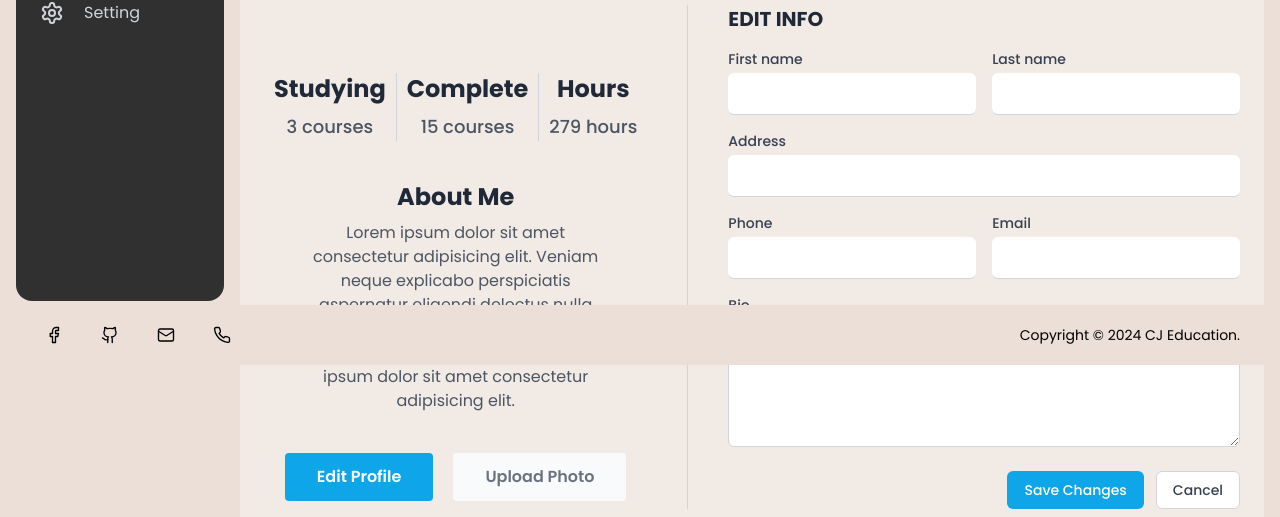
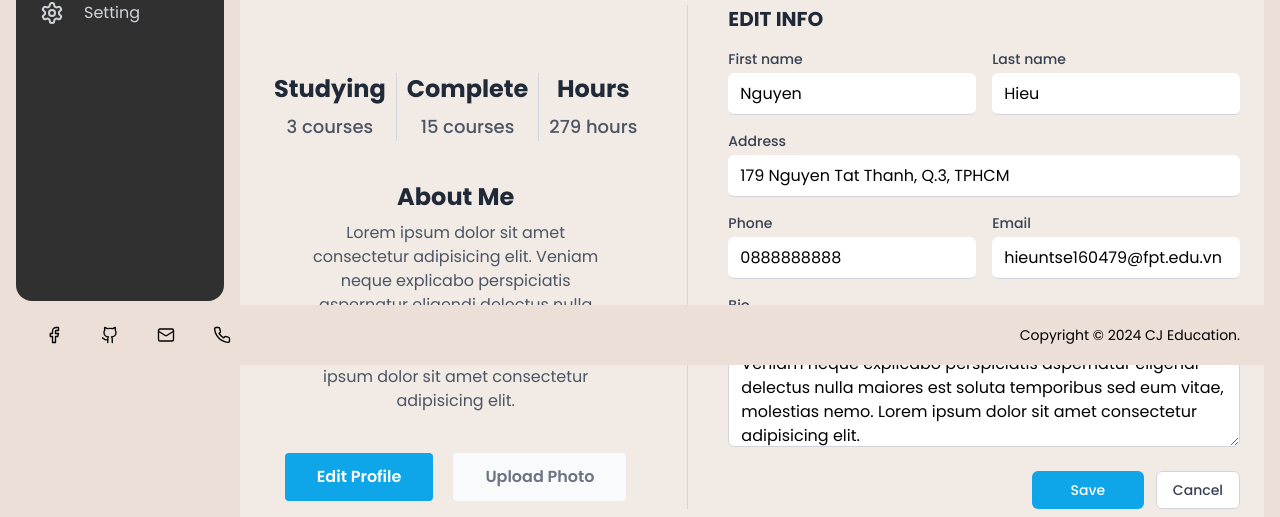
Before and after one commit to nguyentrunghieu297/cujut-edu, a React (Vite) app: page /profile in a window 1280 px wide. Shown: the part 435-952 px from the top of the page. Built offline with nearby package versions, Linux system fonts and the light colour scheme; grey boxes are pictures that could not be loaded.

Commit message:
add react hook form

```diff
--- a/index.html
+++ b/index.html
@@ -14,7 +14,7 @@
 
         <title>CJ Edu</title>
     </head>
-    <body>
+    <body class="hidescroll">
         <div id="root"></div>
         <script type="module" src="/src/main.tsx"></script>
     </body>
--- a/package.json
+++ b/package.json
@@ -13,6 +13,7 @@
     "@chakra-ui/react": "^2.8.2",
     "@emotion/react": "^11.11.3",
     "@emotion/styled": "^11.11.0",
+    "@hookform/resolvers": "^3.3.4",
     "@reduxjs/toolkit": "^2.1.0",
     "@tanstack/react-query": "^5.22.2",
     "axios": "^1.6.7",
@@ -23,6 +24,7 @@
     "react-hook-form": "^7.50.1",
     "react-redux": "^9.1.0",
     "react-router-dom": "^6.22.1",
+    "zod": "^3.22.4",
     "zustand": "^4.5.1"
   },
   "devDependencies": {
--- a/src/layouts/DefaultLayout.tsx
+++ b/src/layouts/DefaultLayout.tsx
@@ -9,11 +9,11 @@ export default function DefaultLayout({ children }: { children: React.ReactNode
             <header className="header fixed top-0 w-full bg-[#EBDFD7]">
                 <Header />
             </header>
-            <div className="content flex grow mt-20">
+            <div className="content flex grow mt-20 hidescroll">
                 <aside className="sidebar ml-3 fixed left-1 bottom-16 top-20">
                     <Navbar />
                 </aside>
-                <main className="main-content ml-60 mb-16 flex flex-col grow bg-[#F2EAE5] mx-4 rounded-2xl">
+                <main className="main-content ml-60 mb-16 flex flex-col grow bg-[#F2EAE5] mx-4 rounded-2xl overflow-auto hidescroll">
                     <div className="m-6 grow">{children}</div>
                 </main>
             </div>
--- a/src/pages/UserProfile.tsx
+++ b/src/pages/UserProfile.tsx
@@ -1,6 +1,42 @@
 import avatar from "../assets/img/user-img.jpg";
+import { SubmitHandler, useForm } from "react-hook-form";
+
+type FormValues = {
+    firstName: string;
+    lastName: string;
+    email: string;
+    phoneNumber: string;
+    address: string;
+    bio: string;
+};
 
 export default function UserProfile() {
+    const {
+        register,
+        handleSubmit,
+        formState: { errors, isSubmitting },
+        setError,
+    } = useForm<FormValues>({
+        defaultValues: {
+            firstName: "Nguyen",
+            lastName: "Hieu",
+            email: "hieuntse160479@fpt.edu.vn",
+            phoneNumber: "0888888888",
+            address: "179 Nguyen Tat Thanh, Q.3, TPHCM",
+            bio: "Lorem ipsum dolor sit amet consectetur adipisicing elit. Veniam neque explicabo perspiciatis aspernatur eligendi delectus nulla maiores est soluta temporibus sed eum vitae, molestias nemo. Lorem ipsum dolor sit amet consectetur adipisicing elit.",
+        },
+    });
+
+    const onSubmit: SubmitHandler<FormValues> = async (data: FormValues) => {
+        try {
+            await new Promise((resolve) => setTimeout(resolve, 1000));
+            // throw new Error();
+            console.log(data);
+        } catch (error) {
+            setError("root", { type: "manual", message: "This email is already in use" });
+        }
+    };
+
     return (
         <div className="">
             <div className="user-background">
@@ -62,8 +98,14 @@ export default function UserProfile() {
                     </div>
                 </div>
                 <div className="col-span-7 edit-info border-l border-solid border-gray-300 pl-10">
-                    <form action="" method="post" className="mx-auto">
+                    <form
+                        action=""
+                        method="post"
+                        className="mx-auto"
+                        onSubmit={handleSubmit(onSubmit)}
+                    >
                         <h2 className="text-xl font-bold text-gray-800 mb-4">EDIT INFO</h2>
+                        {/* Name */}
                         <div className="grid grid-cols-1 md:grid-cols-2 gap-4">
                             <div className="form-item">
                                 <label
@@ -73,6 +115,7 @@ export default function UserProfile() {
                                     First name
                                 </label>
                                 <input
+                                    {...register("firstName")}
                                     type="text"
                                     id="firstName"
                                     className="mt-1 block w-full py-2 px-3 focus:outline-none border-b border-gray-300 focus:border-gray-700 rounded-md"
@@ -86,12 +129,14 @@ export default function UserProfile() {
                                     Last name
                                 </label>
                                 <input
+                                    {...register("lastName")}
                                     type="text"
                                     id="lastName"
                                     className="mt-1 block w-full py-2 px-3 focus:outline-none border-b border-gray-300 focus:border-gray-700 rounded-md"
                                 />
                             </div>
                         </div>
+                        {/* Address */}
                         <div className="form-item mt-4">
                             <label
                                 htmlFor="address"
@@ -100,12 +145,15 @@ export default function UserProfile() {
                                 Address
                             </label>
                             <input
+                                {...register("address", {
+                                    required: "Address is required",
+                                })}
                                 type="text"
                                 id="address"
                                 className="mt-1 block w-full py-2 px-3 focus:outline-none border-b border-gray-300 focus:border-gray-700 rounded-md"
                             />
                         </div>
-
+                        {/* Phone and Email */}
                         <div className="grid grid-cols-1 md:grid-cols-2 gap-4 mt-4">
                             <div className="form-item">
                                 <label
@@ -115,10 +163,22 @@ export default function UserProfile() {
                                     Phone
                                 </label>
                                 <input
+                                    {...register("phoneNumber", {
+                                        required: "Phone is required",
+                                        pattern:
+                                            /^[\+]?[(]?[0-9]{3}[)]?[-\s\.]?[0-9]{3}[-\s\.]?[0-9]{4,6}$/,
+                                        minLength: {
+                                            value: 10,
+                                            message: "Phone number is not valid",
+                                        },
+                                    })}
                                     type="tel"
                                     id="phone"
                                     className="mt-1 block w-full py-2 px-3 focus:outline-none border-b border-gray-300 focus:border-gray-700 rounded-md"
                                 />
+                                {errors.phoneNumber && (
+                                    <div className="text-red-500">{errors.phoneNumber.message}</div>
+                                )}
                             </div>
                             <div className="form-item">
                                 <label
@@ -128,12 +188,26 @@ export default function UserProfile() {
                                     Email
                                 </label>
                                 <input
+                                    {...register("email", {
+                                        required: "Email is required",
+                                        pattern: /^[A-Z0-9._%+-]+@[A-Z0-9.-]+\.[A-Z]{2,}$/i,
+                                        validate: (value) => {
+                                            if (!value.includes("@")) {
+                                                return "Email is not valid";
+                                            }
+                                            return true;
+                                        },
+                                    })}
                                     type="email"
                                     id="email"
                                     className="mt-1 block w-full py-2 px-3 focus:outline-none border-b border-gray-300 focus:border-gray-700 rounded-md"
                                 />
+                                {errors.email && (
+                                    <div className="text-red-500">{errors.email.message}</div>
+                                )}
                             </div>
                         </div>
+                        {/* Bio */}
                         <div className="form-item mt-4">
                             <label
                                 htmlFor="bio"
@@ -142,16 +216,28 @@ export default function UserProfile() {
                                 Bio
                             </label>
                             <textarea
+                                {...register("bio", {
+                                    maxLength: {
+                                        value: 250,
+                                        message: "Bio is too long",
+                                    },
+                                })}
                                 id="bio"
-                                className="mt-1 block w-full h-32 py-2 px-3 focus:outline-none border border-gray-300 focus:border-gray-700 rounded-md"
+                                className="mt-1 block w-full h-32 py-2 px-3 leading-normal focus:outline-none border border-gray-300 focus:border-gray-700 rounded-md"
                             ></textarea>
+                            {errors.bio && <div className="text-red-500">{errors.bio.message}</div>}
                         </div>
+                        {/* CTA */}
                         <div className="flex justify-end mt-6">
+                            {errors.root && (
+                                <div className="text-red-500">{errors.root.message}</div>
+                            )}
                             <button
+                                disabled={isSubmitting}
                                 type="submit"
-                                className="inline-flex items-center px-4 py-2 border border-transparent text-sm font-medium rounded-md text-white bg-sky-500 hover:bg-sky-600 focus:outline-none focus:ring-2 focus:ring-offset-2 focus:ring-gray-700 transition-colors duration-300"
+                                className="inline-flex items-center justify-center w-28 px-4 py-2 border border-transparent text-sm font-medium rounded-md text-white bg-sky-500 hover:bg-sky-600 focus:outline-none focus:ring-2 focus:ring-offset-2 focus:ring-gray-700 transition-colors duration-300"
                             >
-                                Save Changes
+                                {isSubmitting ? "Loading..." : "Save"}
                             </button>
                             <button
                                 type="button"
```
Also changed, not shown: 1 other file (tests, documents, lock files or other folders).
